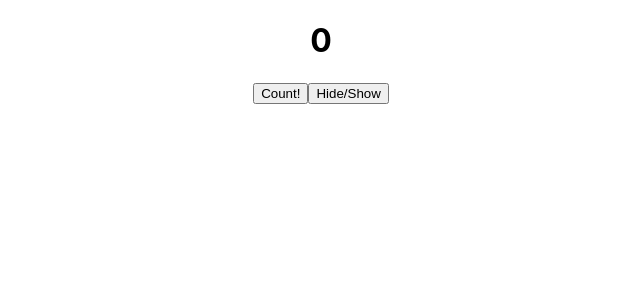
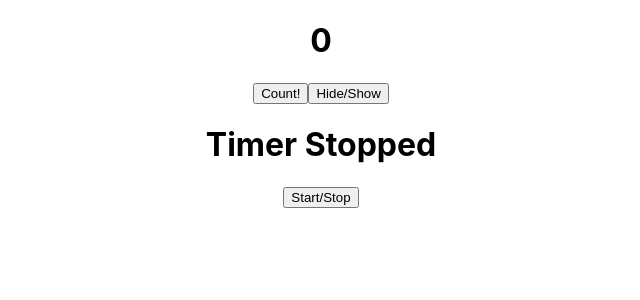
Before and after one commit to ian-bravo/intro-to-hooks, a React (Create React App) app: page / in a window 1280 px wide. Shown: the top 300 px of the page, without its empty margins (319-959 px from the left). Built offline with nearby package versions, Linux system fonts and the light colour scheme.

Commit message:
add Timer fx
Co-authored-by: Moshe Atia <moshikoatia@gmail.com>

```diff
--- a/src/App.js
+++ b/src/App.js
@@ -1,10 +1,12 @@
 import './App.css';
 import Counter from './Counter';
+import Timer from './Timer';
 
 function App() {
   return (
     <div className="App">
       <Counter />
+      <Timer />
     </div>
   );
 }
--- /dev/null
+++ b/src/Timer.js
@@ -0,0 +1,27 @@
+import React, { useState, useEffect } from 'react';
+
+function Timer() {
+  const [isActive, setIsActive] = useState(false);
+  const [timer, setTimer] = useState(0);
+
+  useEffect(() => {
+    let interval;
+
+    if (isActive) {
+      interval = setInterval(() => {
+        setTimer(timerState => timerState + 1)
+      }, 1000
+    )}
+
+    return () => clearInterval(interval);
+  }, [isActive]);
+
+  return (
+    <React.Fragment>
+      {isActive ? <h1>{timer}</h1> : <h1>Timer Stopped</h1>}
+      <button onClick={() => setIsActive(!isActive)}>Start/Stop</button>
+    </React.Fragment>
+  );
+}
+
+export default Timer;
```
